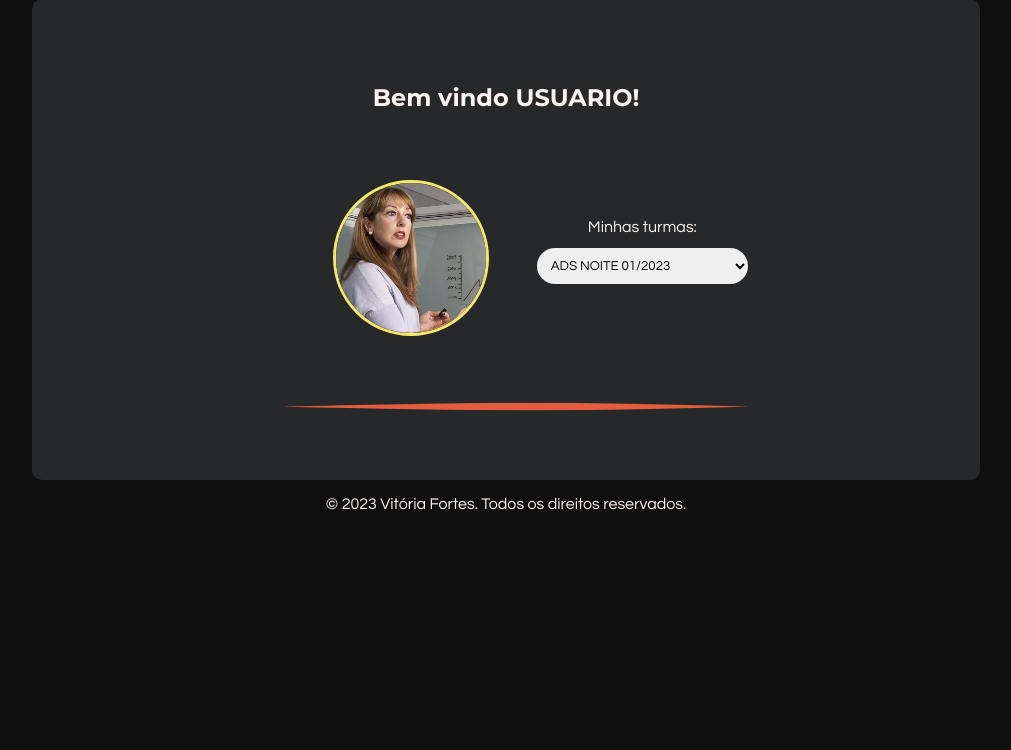
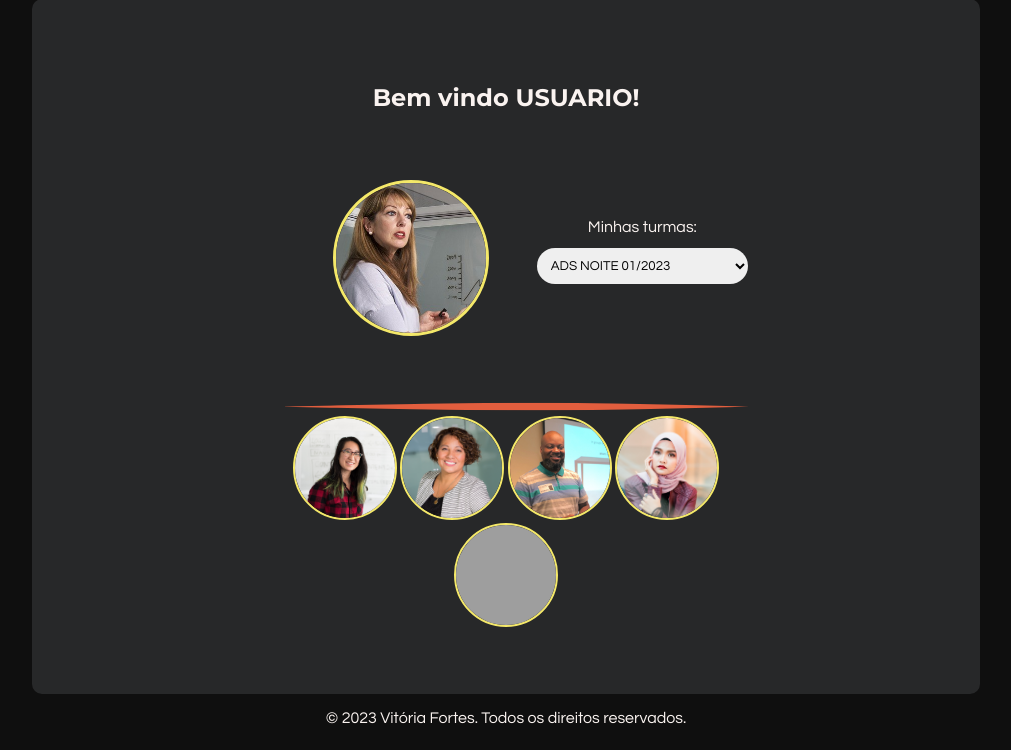
Before and after one commit to fortesvitoria/VitoSchool, a PHP site: page /exemplo.html in a window 1280 px wide. Shown: the part 221-971 px from the top of the page, without its empty margins (134-1145 px from the left). Before the commit the page ends 731 px from the top, so only its background shows below. Run offline with PHP 8.4, Linux system fonts and the light colour scheme; grey boxes are pictures that could not be loaded.

Commit message:
adiciona imagens professores

```diff
--- a/assets/css/paginaProfessor.css
+++ b/assets/css/paginaProfessor.css
@@ -1,3 +1,7 @@
+main {
+
+}
+
 .div-perfil {
     display: flex;
     align-items: center;
@@ -23,3 +27,10 @@
 .linha-horizontal-laranja {
     padding-top: 1em;
 }
+
+.imagemProfessor {
+    border-radius: 100%;
+    width: 100px;
+    height: 100px;
+    border: solid 2px var(--amarelo);
+}
--- a/exemplo.html
+++ b/exemplo.html
@@ -46,6 +46,20 @@
             <span><img src="assets/images/linha-horizontal-laranja.png" alt="linha horinzontal laranja"
                     class="linha-horizontal-laranja"></span>
 
+                    <div>
+                        <img src="assets/images/professor1.jpg" alt="Imagem de um professor(a)"
+                            class="imagemProfessor" name="imagemProfessor" id="imagemProfessor">
+                            <img src="assets/images/professor2.jpg" alt="Imagem de um professor(a)"
+                            class="imagemProfessor" name="imagemProfessor" id="imagemProfessor">
+                            <img src="assets/images/professor3.jpg" alt="Imagem de um professor(a)"
+                            class="imagemProfessor" name="imagemProfessor" id="imagemProfessor">
+                            <img src="assets/images/professor4.jpg" alt="Imagem de um professor(a)"
+                            class="imagemProfessor" name="imagemProfessor" id="imagemProfessor">
+                            <img src="assets/images/professor5.jpg" alt="Imagem de um professor(a)"
+                            class="imagemProfessor" name="imagemProfessor" id="imagemProfessor">
+
+                    </div>
+
 
     </main>
     <footer>
```
Also changed, not shown: assets/images/professor1.jpg (added), assets/images/professor2.jpg (added), assets/images/professor3.jpg (added), assets/images/professor4.jpg (added), 1 other file.
